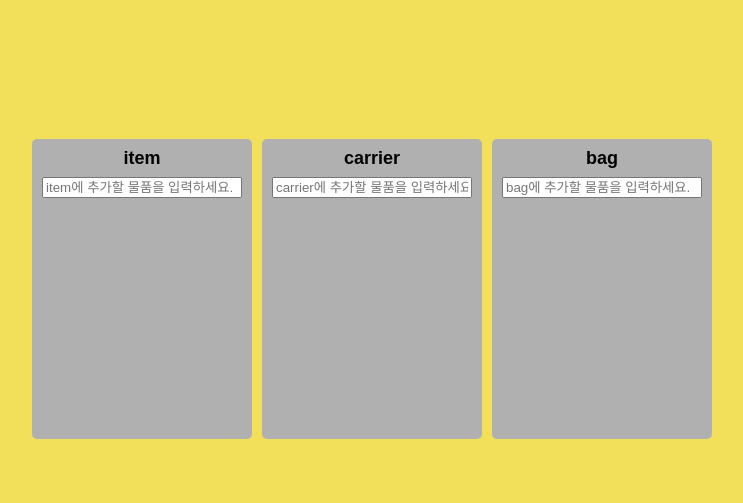
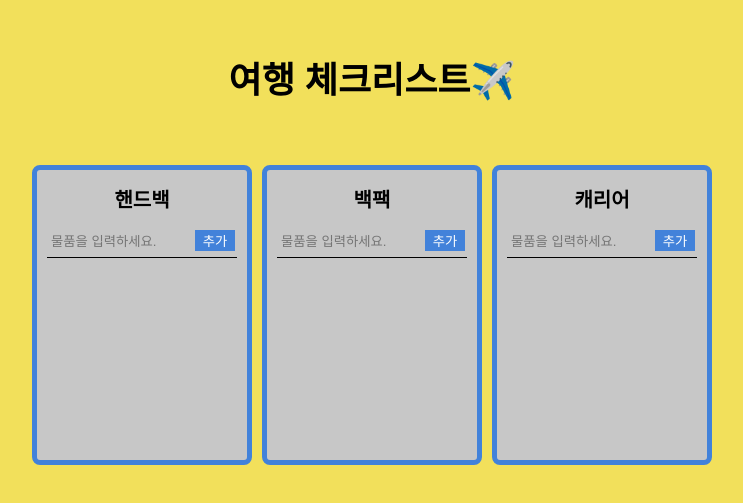
Before and after one commit to Wholesome-Gee/study_react-checklist, a React (Create React App) app: page / in a window 1280 px wide. Shown: the part 111-614 px from the top of the page, without its empty margins (268-1011 px from the left). Built offline with nearby package versions, Linux system fonts and the light colour scheme.

Commit message:
주석 정리

```diff
--- a/src/App.tsx
+++ b/src/App.tsx
@@ -1,19 +1,26 @@
-import { DragDropContext, Droppable, DropResult } from 'react-beautiful-dnd';
+import { DragDropContext, DropResult } from 'react-beautiful-dnd';  // npm i react-beautiful-dnd --legacy-peer-deps, npm i --save-dev @types/react-beautiful-dnd --legacy-peer-deps
 import { useRecoilState } from 'recoil';
 import styled from 'styled-components';
 import { boardState } from './atoms';
 import DroppableBoard from './components/DroppableBoard';
 
-const Wrapper = styled.div`
+const Container = styled.div`
+  width: 100vw;
+  max-width: 680px;
+  height: 100vh;
+  margin: 0 auto;
   display: flex;
-    max-width: 680px;
-    width: 100vw;
-    margin: 0 auto;
+  flex-direction: column;
   justify-content: center;
   align-items: center;
-    height: 100vh;
 `
-const Boards = styled.div`
+const Title = styled.h1`
+  font-size: 36px;
+  font-weight: 700;
+  margin-bottom: 16px;
+  transform: translateY(-50px)
+`
+const BoardContainer = styled.div`
   display: flex;
   justify-contents: center;
   align-items: flex-start;
@@ -25,45 +32,41 @@ const Boards = styled.div`
 function App() {
   const [boards,setBoards] = useRecoilState(boardState)
 
-  const onDragEnd = (args:DropResult) => {
-    console.log("onDragEnd args➡️ ",args)
-    const { destination,source,draggableId } = args;
-    // onDragEnd 이벤트리스너의 args안에는 draggable요소의 id, destination, source 등의 정보가 들어있다.  #7.6
+  function onDragEnd(result:DropResult) {
+    console.log("onDragEnd result➡️ ",result)
+    const { destination,source } = result;
+    if(!destination) return;
+    // onDragEnd 이벤트리스너는 result를 parameter로 갖고있으며, result는 DropResult타입이다.  #7.5
+    // result에는 draggableId, source(출발지), destination(도착지) 등이 들어있다.  #7.5
+    // onDragEnd 이벤트리스너의 result안에는 draggable요소의 id, destination, source 등의 정보가 들어있다.  #7.6
+    // draggable요소가 droppable 밖에서 drop되면 destination에 null을 반환한다.  #7.6
 
-    if(!destination) return;
-    // draggable요소가 제자리에서 drag되면 destination이 null을 반환한다.  #7.6
-
-    if(destination.droppableId === source.droppableId){
-    // 같은 droppable요소 안에서 drag and drop이 발생했을때
-      setBoards((boards)=>{
-        const copyBoards = [...boards[destination.droppableId]] // boards[destination.droppableId] => boards['items'||'carrier'||'bag']
-        const taskObj = copyBoards[source.index]
-        console.log("copyBoards➡️ ", copyBoards)
-        copyBoards.splice(source.index,1)  // source는 drag전의 요소 정보
-        copyBoards.splice(destination.index,0,taskObj)  // destination은 drop후의 요소 정보
-        console.log("splice copyBoards➡️ ", copyBoards)
+    if(destination.droppableId === source.droppableId){  // '준비물'board에서 '준비물'board로 drag and drop이 발생했을 때
+      setBoards((boards)=>{  // boards => { item:[{key1:value1},{key2:value2},{key3:value3}}], carrier:[{key4:value4}], bag:[{key5:value5}] }
+        const copyDestinationBoardItems = [...boards[destination.droppableId]]  // [{key1:value1},{key2:value2},{key3:value3}}]
+        const sourceItem = copyDestinationBoardItems[source.index]  // {key1:value1}
+        copyDestinationBoardItems.splice(source.index,1)
+        copyDestinationBoardItems.splice(destination.index,0,sourceItem)
+        // console.log("copyDestinationBoardItems➡️ ", copyDestinationBoardItems)
+        // console.log("sourceItem➡️ ", sourceItem)
         return {
-          ...boards,  // => { items:[...], carrier:[...], bag:[...]}  // {{ ... }}일때, 안쪽의 {}는 자동으로 벗겨진다.
-          [destination.droppableId]:copyBoards  // => 'items'||'carrier'||'bag' : copyCategory
+          ...boards,
+          [destination.droppableId]:copyDestinationBoardItems
         }
       })
-    }
-    if(destination.droppableId !== source.droppableId){
-    // 다른 droppable요소 안에서 drag and drop이 발생했을때
-    setBoards((boards)=>{
-      const sourceBoard = [...boards[source.droppableId]]  // boards[source.droppableId] => boards['items'||'carrier'||'bag']
-      const taskObj = sourceBoard[source.index]
-      const destinationBoard = [...boards[destination.droppableId]]  // boards[destination.droppableId] => boards['items'||'carrier'||'bag']
-      console.log('sourceBoard➡️ ',sourceBoard)
-      console.log('destinationBoard➡️ ',destinationBoard)
-      sourceBoard.splice(source.index,1)  // source는 drag전의 요소 정보
-      destinationBoard.splice(destination.index,0,taskObj)  // destination은 drop후의 요소 정보
+    } else if(destination.droppableId !== source.droppableId){  // '준비물'board에서 '캐리어'board로 drag and drop이 발생했을 때
+      setBoards((boards)=>{  // boards => { item:[{key1:value1},{key2:value2},{key3:value3}}], carrier:[{key4:value4}], bag:[{key5:value5}] }
+        const sourceBoard = [...boards[source.droppableId]]  // [{key1:value1},{key2:value2},{key3:value3}}]
+        const destinationBoard = [...boards[destination.droppableId]]  // [{key4:value4}]
+        const sourceItem = sourceBoard[source.index]  // {key1:value1}
+        sourceBoard.splice(source.index,1)
+        destinationBoard.splice(destination.index,0,sourceItem)
         console.log('splice sourceBoard➡️ ',sourceBoard)
         console.log('splice destinationBoard➡️ ',destinationBoard)
         return {
-        ...boards,  // => { items:[...], carrier:[...], bag:[...]}  // {{ ... }}일때, 안쪽의 {}는 자동으로 벗겨진다.
-        [source.droppableId]: sourceBoard,  // => 'items'||'carrier'||'bag' : sourceBoard
-        [destination.droppableId]: destinationBoard  // => 'items'||'carrier'||'bag' : destinationBoard
+          ...boards,
+          [source.droppableId]: sourceBoard,
+          [destination.droppableId]: destinationBoard
         }
       })
       }
@@ -71,13 +74,14 @@ function App() {
 
   return (
     <DragDropContext onDragEnd={onDragEnd}>
-      <Wrapper>
-        <Boards>
-          {Object.keys(boards).map((boardName,index)=>
+      <Container>
+        <Title>여행 체크리스트✈️</Title>
+        <BoardContainer>
+          {Object.keys(boards).map((boardName)=>
             <DroppableBoard key={boardName} boardId={boardName} items={ boards[boardName] } />
           )}
-        </Boards>
-      </Wrapper>
+        </BoardContainer>
+      </Container>
     </DragDropContext>
   )
 }
@@ -85,6 +89,5 @@ export default App;
 
 
 /*
-<DragDropContext> = onDragEnd 이벤트리스너를 필수로 작성.  #7.2
-                    onDragEnd 이벤트리스너는 DropResult 타입의 args를 parameter로 갖고있으며, args에는 draggable요소의 시작지점, 도착지점 등의 정보가 나와있다. (console.log(args))  #7.5
+<DragDropContext>는 onDragEnd 필수  #7.2
 */
--- a/src/atoms.ts
+++ b/src/atoms.ts
@@ -3,23 +3,23 @@ import { atom } from "recoil";
 export interface IItem {
   id: number;
   name: string;
-  // item은 id와 name으로 구성된 객체다.
+  // IItem타입은 id와 name으로 구성되었고 id는 number, name은 string 타입의 데이터를 값으로 받는다.
 }
 interface IBoard {
   [key:string]:IItem[]
-  // board는 string key와 item배열로 구성된 객체다.
+  // boardState는 string타입의 key와 IItem타입의 배열로 구성되어있다.
 }
 export const boardState = atom<IBoard>({
   key:"items",
   default:{
-    item:[],
-    carrier:[],
-    bag:[]
+    핸드백:[],
+    백팩:[],
+    캐리어:[]
   }
 })
 /*
-App.tsx의 <DroppableBoard ... items={ categories[category] } /> categories[category]부분에서 type error가 뜬다.
-typescript는 categoriesState를 "item", "carrier", "bag"을 key로 갖는 object이다.
-허나, categories[category]를 본 typescript는 category를 "item", "carrier", "bag"이 아닌 단지 string으로 보기때문에, type error를 발생시킴.
+App.tsx의 <DroppableBoard ... items={ boards[boardName] } /> boards[boardName]부분에서 type error가 뜬다.
+typescript는 boardState가 "준비물", "캐리어", "가방"을 key로 갖는 object로 알고있다.
+허나, boards[boardName]을 본 typescript는 boardName을 "준비물", "캐리어", "가방"이 아닌 단지 string으로 보기때문에, type error를 발생시킴.
 그래서 [key:string]:string[] 으로 type을 해줌으로써 type error를 해결함.  #7.8
 */
--- a/src/components/DroppableBoard.tsx
+++ b/src/components/DroppableBoard.tsx
@@ -6,31 +6,50 @@ import { useForm } from "react-hook-form";
 import { boardState, IItem } from "../atoms";
 import { useSetRecoilState } from "recoil";
 
-const Wrapper = styled.div`
+const Board = styled.div`
   width: 300px;
-  padding: 10px 10px 20px 10px;
-  background-color: ${(props) => props.theme.boardColor};
-  border-radius: 5px;
   min-height: 300px;
+  padding: 20px 10px;
   display:flex;
   flex-direction: column;
   over-flow: hidden;
+  border: 5px solid #4282DA;
+  border-radius: 8px;
+  background-color: ${(props) => props.theme.boardColor};
 `;
 const Title = styled.h2`
   text-align: center;
   font-weight: 600;
-  margin-bottom: 10px;
-  font-size: 18px;
+  margin-bottom: 20px;
+  font-size: 20px;
 `
 const Form = styled.form`
   width: 100%;
+  margin-bottom: 20px;
+  position: relative;
   input {
-    width: 100%
+    width: 100%;
+    padding: 4px 46px 8px 4px;
+    border: none;
+    border-bottom: 1px solid black;
+    outline: none;
+    background-color: transparent;
+  }
+  button {
+    width: 40px;
+    border: none;
+    outline: none;
+    position: absolute;
+    top: 0;
+    right: 2px;
+    color: white;
+    background-color: #4282DA;
   }
 `
 const Area = styled.div<IArea>`
 padding: 20px;
 flex-grow: 1;
+border-radius: 4px;
 background-color: ${
   props=>
     props.isDraggingOver
@@ -54,41 +73,50 @@ interface IArea {
 }
 
 function DroppableBoard({items,boardId}:IDroppableBoard) {
-  const setItems = useSetRecoilState(boardState)
+  const setBoards = useSetRecoilState(boardState)
   const { register, setValue, handleSubmit } = useForm<IForm>()
-  // const inputRef = useRef<HTMLInputElement>(null)  // useRef()는 특정 html 요소의 불필요한 재렌더링을 막아줌과 동시에 html 요소에 접근이 가능하다. 접근할 input에 ref={inputRef}  #7.13
 
   function onValid(data:IForm) {
     const newItem = {
       id: Date.now(),
       name: data.item
     }
-    setItems((allBoards)=>{
+    setBoards((boards)=>{
       return {
-        ...allBoards,
-        [boardId]: [newItem, ...allBoards[boardId]]
+        ...boards,
+        [boardId]: [newItem, ...boards[boardId]]
       }
     })
     setValue('item',"")
   }
-  // function onClick() {
-  //   inputRef.current?.focus();  // inputRef.current에는 html요소에 대한 정보가 들어있다.  #7.13
-  //   setTimeout(() => {
-  //     inputRef.current?.blur();
-  //   }, 5000);
-  // }
+  /*
+    const inputRef = useRef<HTMLInputElement>(null) -> useRef()는 특정 html 요소의 불필요한 재렌더링을 막아줌과 동시에 html 요소에 접근이 가능하다. 접근할 input에 ref={inputRef}  #7.13
+    function onClick() {
+      inputRef.current?.focus();  // inputRef.current에는 html요소에 대한 정보가 들어있다.  #7.13
+      setTimeout(() => {
+        inputRef.current?.blur();
+      }, 5000);
+    }
+  */
 
   return(
-    <Wrapper>
+    <Board>
       <Title>{boardId}</Title>
       <Form onSubmit={handleSubmit(onValid)}>
-        <input {...register('item',{required:"물품을 입력하세요."})} type="text" placeholder={`${boardId}에 추가할 물품을 입력하세요.`}/>
+        <input {...register('item',{required:"물품을 입력하세요."})} type="text" placeholder={`물품을 입력하세요.`}/>
+        <button>추가</button>
       </Form>
-      {/* <input ref={inputRef} placeholder="grab me" />
-      <button onClick={onClick}>click me</button> */}
-      <Droppable droppableId={boardId} isDropDisabled={false}>
+      {/*
+        <input ref={inputRef} placeholder="grab me" />
+        <button onClick={onClick}>click me</button>
+      */}
+      <Droppable droppableId={boardId}>
         {(provided,snapshot)=>(
-          <Area draggingFromThisWith={Boolean(snapshot.draggingFromThisWith)} isDraggingOver={snapshot.isDraggingOver} ref={provided.innerRef}{...provided.droppableProps}>
+          <Area
+            ref={provided.innerRef}{...provided.droppableProps}  // Area를 drop가능한 요소로 만들어준다.
+            draggingFromThisWith={Boolean(snapshot.draggingFromThisWith)}
+            isDraggingOver={snapshot.isDraggingOver}
+          >
             {items.map((item,index)=>(
               <DraggableCard itemId={item.id} itemName={item.name} index={index} key={item.id}/>
             ))}
@@ -96,7 +124,7 @@ function DroppableBoard({items,boardId}:IDroppableBoard) {
           </Area>
         )}
       </Droppable>
-    </Wrapper>
+    </Board>
   )
 }
 
@@ -104,11 +132,11 @@ export default DroppableBoard
 
 
 /*
-<Droppable> = droppableId 필수로 작성.  #7.2
-              자식요소는 함수안에 작성하고, 함수는 'provided','snapshot' parameter를 갖고있다. (snapshot은 #7.11)
-              provided.innerRef는 자식요소의 ref속성에 작성해야한다.
-              provided.droppableProps는 spread 문법으로 작성해야하고, 해당 요소는 drop이 가능한 요소가 된다.  #7.3
-              provided.placeholder는 draggable요소의 drag에 따른 droppable요소의 사이즈 변화를 막아준다.  #7.4
-              snapshot.draggingFromThisWith는 draggable요소가 기존의 droppable요소를 벗어나면 draggableId를 반환한다.  #7.11
+113. <Droppable> = droppableId 필수  #7.2
+114. <Droppable>의 자식요소는 함수안에 작성하고, 함수는 'provided','snapshot' parameter를 갖고있다. (snapshot은 #7.11)
+116. ref={provided.innerRef}{...provided.droppableProps}는 자식요소를 drop이 가능한 요소로 만들어준다. #7.3
+117. snapshot.draggingFromThisWith는 draggable요소가 어떤 droppable요소 위에서 드래그 되고 있는지 반환한다.  #7.11
+118. snapshot.isDraggingOver는 draggable요소가 특정 droppable요소 위에 있는지 여부를 나타낸다.  #7.11
+123. provided.placeholder는 draggable요소의 drag에 따른 droppable요소의 사이즈 변화를 막아준다.  #7.4
               snapshot.isDraggingOver는 draggable요소가 특정 droppable요소 위에서 드래깅 되고 있는지 여부  #7.11
 */
--- a/src/index.tsx
+++ b/src/index.tsx
@@ -65,3 +65,8 @@ root.render(
     </ThemeProvider>
   </RecoilRoot>
 );
+/*
+RecoilRoot = recoil 세팅
+ThemeProvider = theme 세팅 (styled.d.ts, theme.ts)
+CreateGlobalStyle = 전역 CSS
+*/
--- a/src/styled.d.ts
+++ b/src/styled.d.ts
@@ -7,3 +7,5 @@ declare module "styled-components" {
     cardColor:string,
   }
 }
+
+// theme 설정할 때 해당코드 복사해서 수정
--- a/src/theme.ts
+++ b/src/theme.ts
@@ -2,13 +2,15 @@ import { DefaultTheme } from "styled-components/dist/types";
 
 const lightTheme: DefaultTheme = {
   backgroundColor: "#F2E05B",
-  boardColor: "#B0B0B0",
+  boardColor: "#C7C7C7",
   cardColor: "#FFFFFF",
 };
 const darkTheme: DefaultTheme = {
   backgroundColor: "#3c3c3c",
-  boardColor: "#B0B0B0",
+  boardColor: "#C7C7C7",
   cardColor: "#FFFFFF",
 };
 
 export { lightTheme, darkTheme };
+
+// theme 설정할 때 해당코드 복사해서 수정
```
Also changed, not shown: src/components/DraggableCard.tsx (+9 -7 lines). Lines whose indentation alone changed are shown as unchanged.
